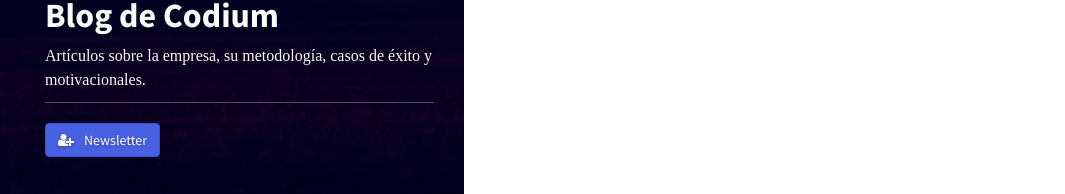
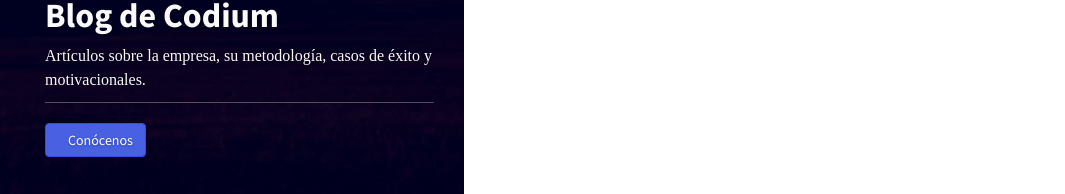
Before and after one commit to CodiumTeam/CodiumTeam.github.io, a Jekyll site: the page built from index.html, in a window 1280 px wide. Shown: the part 703-897 px from the top of the page, without its empty margins (0-1065 px from the left). Built offline with Jekyll 4.4.1, drawn with Linux system fonts in a browser that asks for light colours; some web fonts are replaced.

Commit message:
adds meet us

```diff
--- a/index.html
+++ b/index.html
@@ -4,7 +4,7 @@
 title: Blog de Codium
 desc: Artículos sobre la empresa, su metodología, casos de éxito y motivacionales.
 include_cta_btn: true
-cta_text: Newsletter
-cta_link: /about/
-cta_icon: fa-user-plus
+cta_text: Conócenos
+cta_link: https://www.codium.team
+cta_icon: fa-love
 ---
```
